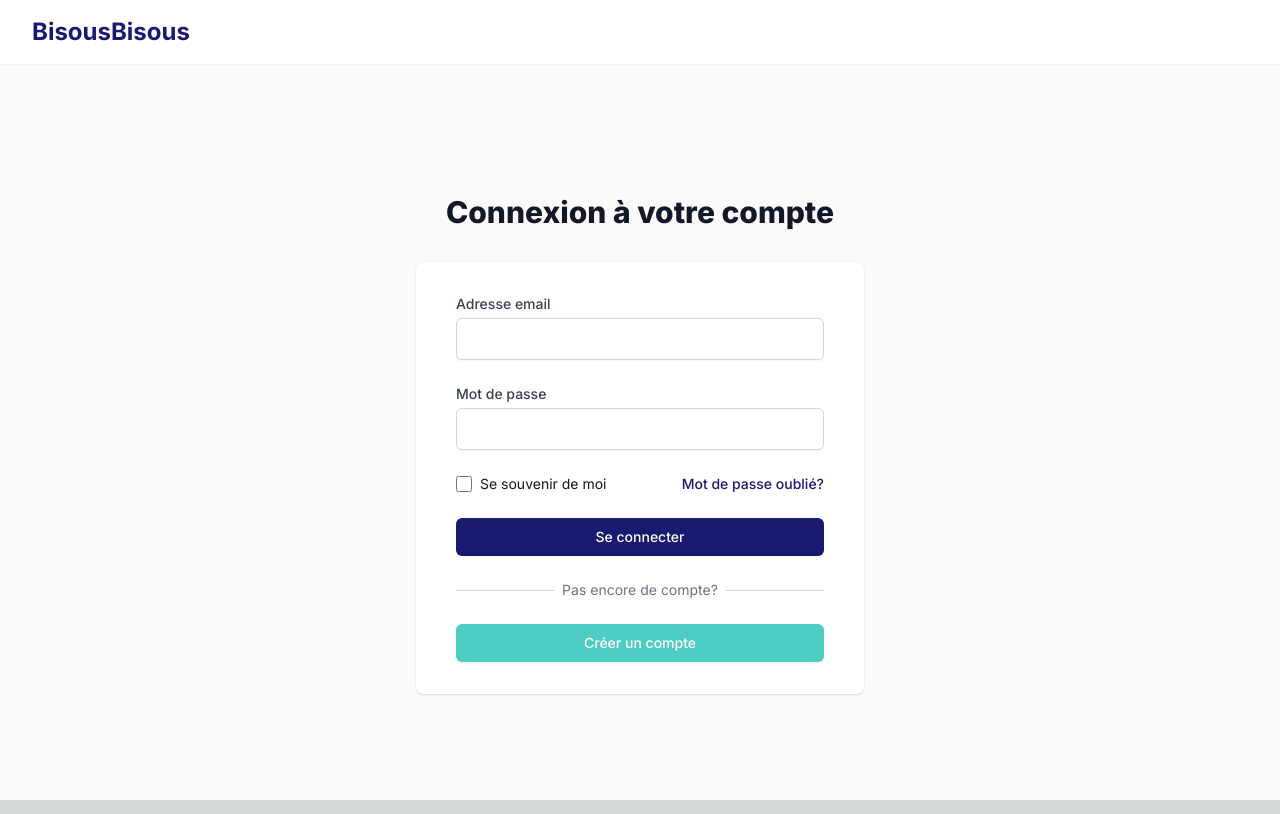
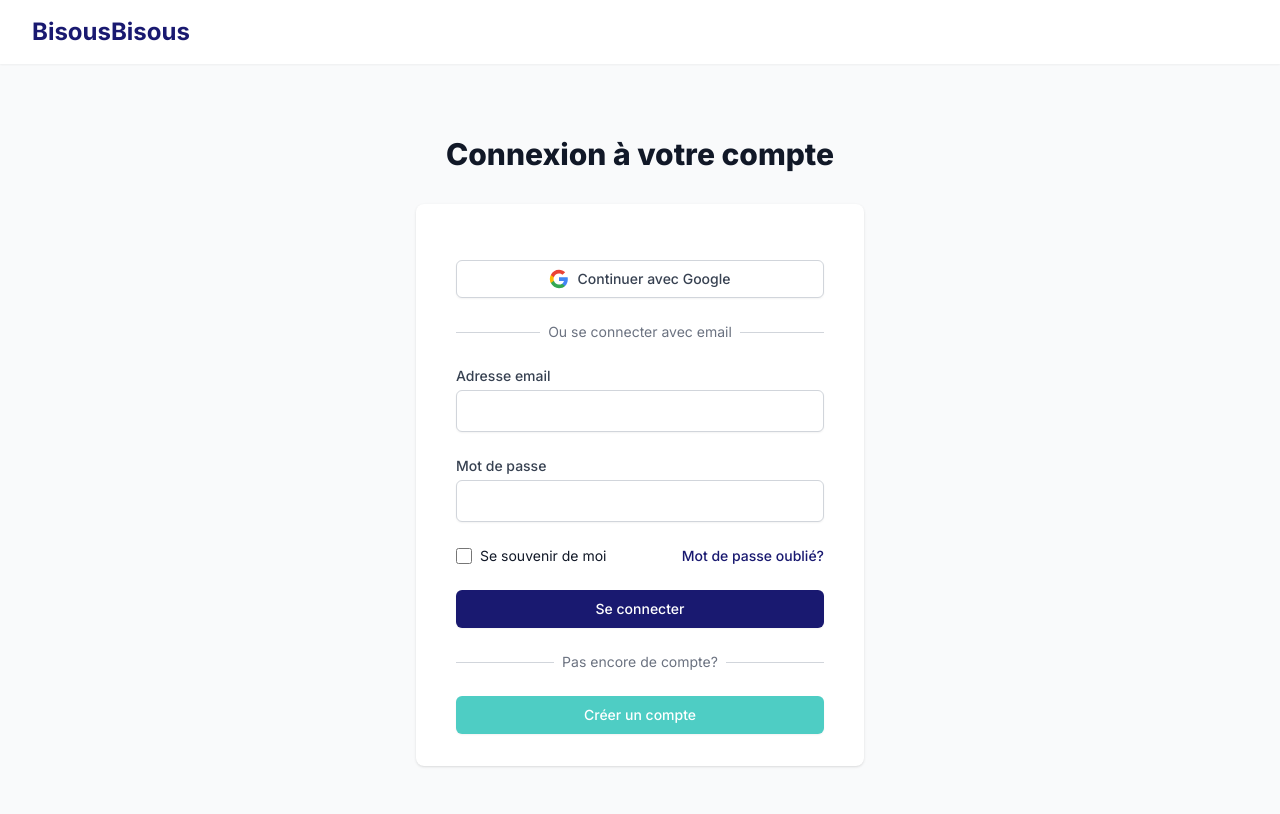
Before and after one commit to bba-git/bisousbisousmvp, a Next.js app: page /auth/login in a window 1280 px wide. Built offline with nearby package versions, Linux system fonts and the light colour scheme; what @supabase/auth-helpers-nextjs would draw is missing.

Commit message:
Update service search to use /api/services endpoint and add user type message to dashboard

```diff
--- /dev/null
+++ b/app/[profession]/[location]/page.tsx
@@ -0,0 +1,59 @@
+import { createClient } from '@/utils/supabase/server';
+import { cookies } from 'next/headers';
+import { redirect } from 'next/navigation';
+import ProfessionalList from '@/components/professional-list';
+
+interface PageProps {
+  params: {
+    profession: string;
+    location: string;
+  };
+}
+
+export default async function LocationPage({ params }: PageProps) {
+  const cookieStore = cookies();
+  const supabase = createClient(cookieStore);
+
+  const { data: { session } } = await supabase.auth.getSession();
+  if (!session) {
+    redirect('/auth/login');
+  }
+
+  const { data: profession } = await supabase
+    .from('professions')
+    .select('id')
+    .eq('name', decodeURIComponent(params.profession))
+    .single();
+
+  if (!profession) {
+    return <div>Profession not found</div>;
+  }
+
+  const { data: professionals, error } = await supabase
+    .from('profiles')
+    .select(`
+      id,
+      first_name,
+      last_name,
+      description,
+      specialties,
+      working_hours
+    `)
+    .eq('user_type', 'professional')
+    .eq('profession_id', profession.id)
+    .ilike('location', `%${decodeURIComponent(params.location)}%`);
+
+  if (error) {
+    console.error('Error fetching professionals:', error);
+    return <div>Error loading professionals</div>;
+  }
+
+  return (
+    <div className="container mx-auto px-4 py-8">
+      <h1 className="text-3xl font-bold mb-8">
+        {decodeURIComponent(params.profession)} in {decodeURIComponent(params.location)}
+      </h1>
+      <ProfessionalList professionals={professionals || []} />
+    </div>
+  );
+}
--- a/app/api/professionals/search/route.ts
+++ b/app/api/professionals/search/route.ts
@@ -24,7 +24,8 @@ export async function GET(request: Request) {
     const { data, error } = await supabase
       .from('profiles')
       .select('*')
-      .ilike('normalized_last_name', `%${normalizedQuery}%`);
+      .ilike('normalized_last_name', `%${normalizedQuery}%`)
+      .not('profession_id', 'is', null);
 
     if (error) {
       console.error('Error searching professionals:', error);
--- a/app/auth/login/page.tsx
+++ b/app/auth/login/page.tsx
@@ -8,7 +8,7 @@ import { supabase } from '@/lib/supabase';
 export default function Login() {
   const [email, setEmail] = useState('');
   const [password, setPassword] = useState('');
-  const [error, setError] = useState<string | JSX.Element>('');
+  const [error, setError] = useState('');
   const [isLoading, setIsLoading] = useState(false);
   const router = useRouter();
 
@@ -17,7 +17,8 @@ export default function Login() {
     setIsLoading(true);
     setError('');
 
-    const { error } = await supabase.auth.signInWithPassword({
+    try {
+      const { data, error } = await supabase.auth.signInWithPassword({
         email,
         password,
       });
@@ -25,27 +26,7 @@ export default function Login() {
       if (error) {
         console.error('Login error:', error);
         if (error.message.includes('Email not confirmed')) {
-        setError(
-          <>
-            Veuillez confirmer votre email avant de vous connecter. Vérifiez votre boîte de réception (et les spams).<br />
-            <button
-              onClick={async () => {
-                const { error } = await supabase.auth.resend({
-                  type: 'signup',
-                  email: email,
-                });
-                if (error) {
-                  setError(`Erreur lors de l'envoi de l'email: ${error.message}`);
-                } else {
-                  setError('Un nouvel email de vérification a été envoyé. Veuillez vérifier votre boîte de réception.');
-                }
-              }}
-              className="text-primary hover:text-primary-dark underline mt-2"
-            >
-              Renvoyer l'email de confirmation
-            </button>
-          </>
-        );
+          setError('Veuillez confirmer votre email avant de vous connecter');
         } else if (error.message.includes('Invalid login credentials')) {
           setError('Email ou mot de passe incorrect');
         } else {
@@ -55,7 +36,14 @@ export default function Login() {
         return;
       }
 
+      if (data?.user) {
         router.push('/dashboard');
+      }
+    } catch (err) {
+      console.error('Unexpected error:', err);
+      setError('Une erreur inattendue est survenue');
+      setIsLoading(false);
+    }
   };
 
   return (
@@ -79,7 +67,57 @@ export default function Login() {
 
         <div className="mt-8 sm:mx-auto sm:w-full sm:max-w-md">
           <div className="bg-white py-8 px-4 shadow sm:rounded-lg sm:px-10">
-            <form className="space-y-6" onSubmit={handleSubmit}>
+            <div className="mt-6">
+              <button
+                onClick={async () => {
+                  const { error } = await supabase.auth.signInWithOAuth({
+                    provider: 'google',
+                    options: {
+                      redirectTo: `${window.location.origin}/auth/callback`
+                    }
+                  });
+                  if (error) {
+                    setError(error.message);
+                  }
+                }}
+                className="w-full flex justify-center py-2 px-4 border border-gray-300 rounded-md shadow-sm text-sm font-medium text-gray-700 bg-white hover:bg-gray-50 focus:outline-none focus:ring-2 focus:ring-offset-2 focus:ring-primary"
+              >
+                <svg className="w-5 h-5 mr-2" viewBox="0 0 24 24">
+                  <path
+                    d="M22.56 12.25c0-.78-.07-1.53-.2-2.25H12v4.26h5.92c-.26 1.37-1.04 2.53-2.21 3.31v2.77h3.57c2.08-1.92 3.28-4.74 3.28-8.09z"
+                    fill="#4285F4"
+                  />
+                  <path
+                    d="M12 23c2.97 0 5.46-.98 7.28-2.66l-3.57-2.77c-.98.66-2.23 1.06-3.71 1.06-2.86 0-5.29-1.93-6.16-4.53H2.18v2.84C3.99 20.53 7.7 23 12 23z"
+                    fill="#34A853"
+                  />
+                  <path
+                    d="M5.84 14.09c-.22-.66-.35-1.36-.35-2.09s.13-1.43.35-2.09V7.07H2.18C1.43 8.55 1 10.22 1 12s.43 3.45 1.18 4.93l2.85-2.22.81-.62z"
+                    fill="#FBBC05"
+                  />
+                  <path
+                    d="M12 5.38c1.62 0 3.06.56 4.21 1.64l3.15-3.15C17.45 2.09 14.97 1 12 1 7.7 1 3.99 3.47 2.18 7.07l3.66 2.84c.87-2.6 3.3-4.53 6.16-4.53z"
+                    fill="#EA4335"
+                  />
+                </svg>
+                Continuer avec Google
+              </button>
+            </div>
+
+            <div className="mt-6">
+              <div className="relative">
+                <div className="absolute inset-0 flex items-center">
+                  <div className="w-full border-t border-gray-300" />
+                </div>
+                <div className="relative flex justify-center text-sm">
+                  <span className="px-2 bg-white text-gray-500">
+                    Ou se connecter avec email
+                  </span>
+                </div>
+              </div>
+            </div>
+
+            <form className="mt-6 space-y-6" onSubmit={handleSubmit}>
               {error && (
                 <div className="bg-red-50 border border-red-200 text-red-600 px-4 py-3 rounded">
                   {error}
--- a/app/dashboard/service-search/page.tsx
+++ b/app/dashboard/service-search/page.tsx
@@ -2,7 +2,6 @@
 
 import { useState, useEffect } from 'react';
 import { useRouter } from 'next/navigation';
-import { supabase } from '@/lib/supabase';
 import Link from 'next/link';
 
 interface SearchResult {
@@ -15,7 +14,6 @@ interface SearchResult {
   first_name: string;
   last_name: string;
   profession: string;
-  rank: number;
 }
 
 export default function ServiceSearch() {
@@ -46,12 +44,12 @@ export default function ServiceSearch() {
       setError('');
 
       try {
-        const { data, error } = await supabase
-          .rpc('search_services', { query: debouncedQuery });
-
-        if (error) throw error;
-
-        setResults(data || []);
+        const response = await fetch(`/api/services?q=${encodeURIComponent(debouncedQuery)}`);
+        if (!response.ok) {
+          throw new Error('Failed to fetch services');
+        }
+        const data = await response.json();
+        setResults(data);
       } catch (err: any) {
         console.error('Search error:', err);
         setError('Erreur lors de la recherche: ' + err.message);
--- /dev/null
+++ b/components/professional-list.tsx
@@ -0,0 +1,23 @@
+import { Professional } from '@/types';
+
+interface ProfessionalListProps {
+  professionals: Professional[];
+}
+
+export function ProfessionalList({ professionals }: ProfessionalListProps) {
+  return (
+    <div className="grid gap-6 md:grid-cols-2 lg:grid-cols-3">
+      {professionals.map((professional) => (
+        <div key={professional.id} className="rounded-lg border p-6">
+          <h3 className="text-lg font-semibold">
+            {professional.first_name} {professional.last_name}
+          </h3>
+          <p className="text-sm text-gray-500">{professional.profession}</p>
+          {professional.description && (
+            <p className="mt-2 text-sm">{professional.description}</p>
+          )}
+        </div>
+      ))}
+    </div>
+  );
+}
--- /dev/null
+++ b/types/index.ts
@@ -0,0 +1,13 @@
+export interface Professional {
+  id: string;
+  first_name: string;
+  last_name: string;
+  profession: string;
+  description?: string;
+  specialties?: string[];
+  working_hours?: {
+    day: string;
+    start_time: string;
+    end_time: string;
+  }[];
+}
--- /dev/null
+++ b/utils/supabase/server.ts
@@ -0,0 +1,6 @@
+import { createServerComponentClient } from '@supabase/auth-helpers-nextjs';
+import { cookies } from 'next/headers';
+
+export function createClient(cookieStore: ReturnType<typeof cookies>) {
+  return createServerComponentClient({ cookies: () => cookieStore });
+}
```
Also changed, not shown: app/[profession]/[localisations]/[id]/booking/page.tsx (+25 -15 lines), app/[profession]/[localisations]/[id]/page.tsx (+23 -15 lines). Lines whose indentation alone changed are shown as unchanged.
